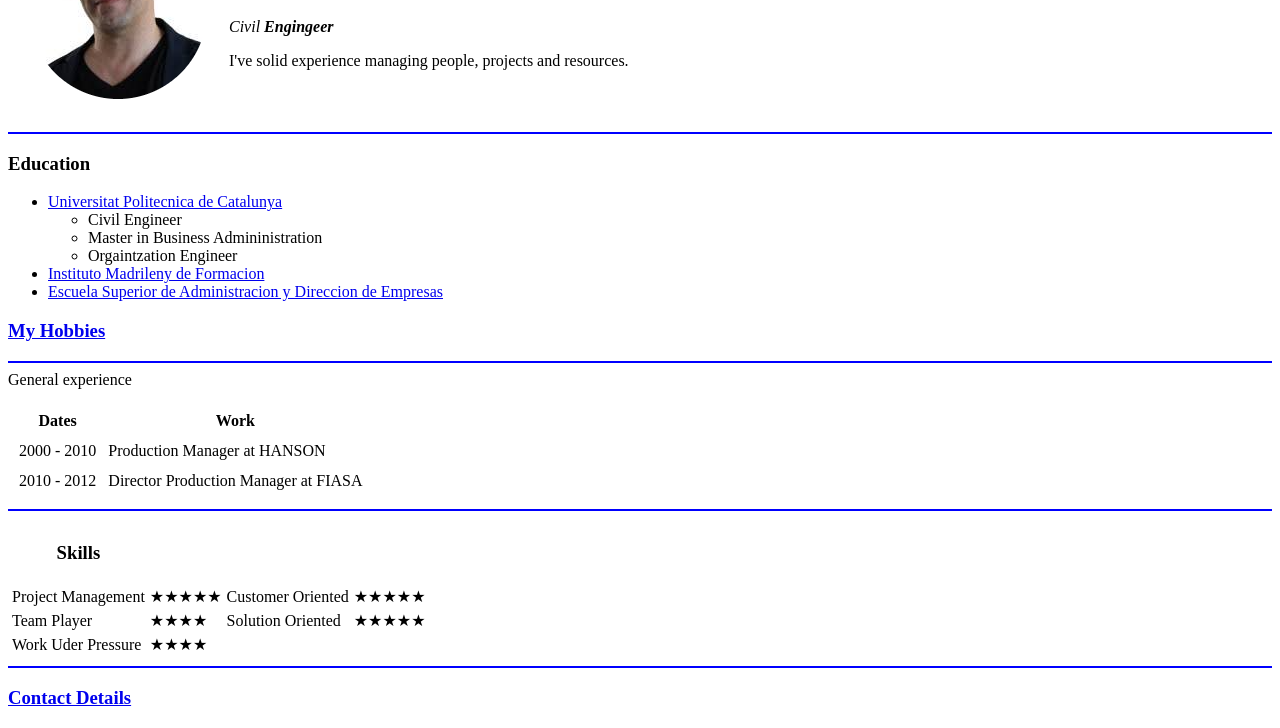
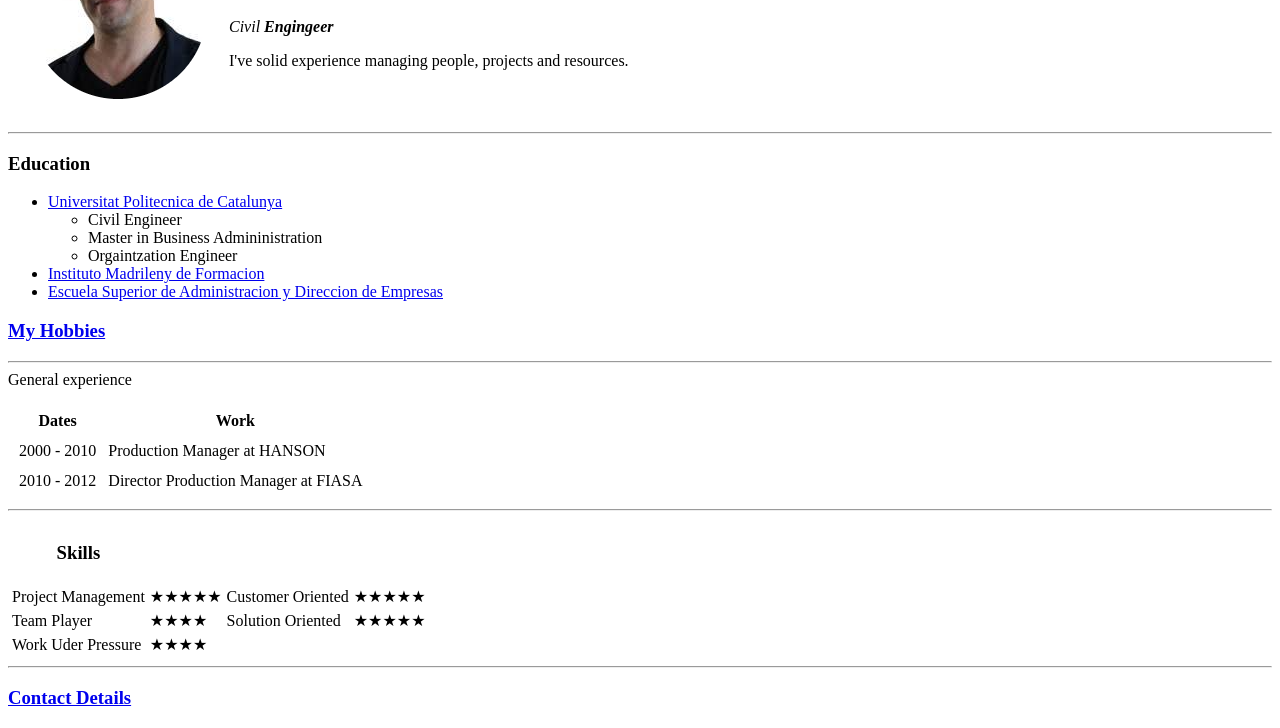
Before and after one commit to LluisOrteu/CV, a plain HTML site: page index.html in a window 1280 px wide. Shown: the part 108-836 px from the top of the page. Drawn offline with Linux system fonts and the light colour scheme.

Commit message:
Add files via upload

```diff
--- a/index.html
+++ b/index.html
@@ -3,7 +3,9 @@
   <head>
     <meta charset="utf-8">
     <title> 🚀 Lluis' Personal Site</title>
+    <link rel="stylesheet" href="CSS\styles.css">
   </head>
+
   <body>
     <table cellspacing="20">
       <tr>
@@ -18,8 +20,8 @@
       </tr>
     </table>
 
+    <hr>
 
-    <hr color="blue", size="2">
     <h3>Education</h3>
     <ul>
       <li><a href="https://camins.upc.edu/en?set_language=en">Universitat Politecnica de Catalunya</a></li>
@@ -31,8 +33,10 @@
       <li><a href="https://www.imf-formacion.com/">Instituto Madrileny de Formacion</a></li>
       <li><a href="https://www.esade.edu/en">Escuela Superior de Administracion y Direccion de Empresas</a></li>
     </ul>
-    <h3><a href="hobbies.html">My Hobbies</a></h3>
-    <hr color="blue", size=2>
+    <a href="hobbies.html"><h3>My Hobbies</h3></a>
+
+    <hr>
+
     <table cellspacing=10>
       <th>
         <tr>
@@ -54,7 +58,7 @@
         General experience
       </tfoot>
     </table>
-    <hr color="blue", size=2>
+    <hr>
     <table cellspacing=3>
       <th> <h3>Skills</h3> </th>
       <tbody>
@@ -78,7 +82,7 @@
       </tbody>
 
     </table>
-    <hr color="blue", size=2>
-    <h3><a href="contactDetails.html">Contact Details</a></h3>
+    <hr>
+    <a href="contactDetails.html"><h3>Contact Details</h3></a>
   </body>
 </html>
```
Also changed, not shown: contactDetails.html (+1 -0 lines), hobbies.html (+1 -0 lines).
